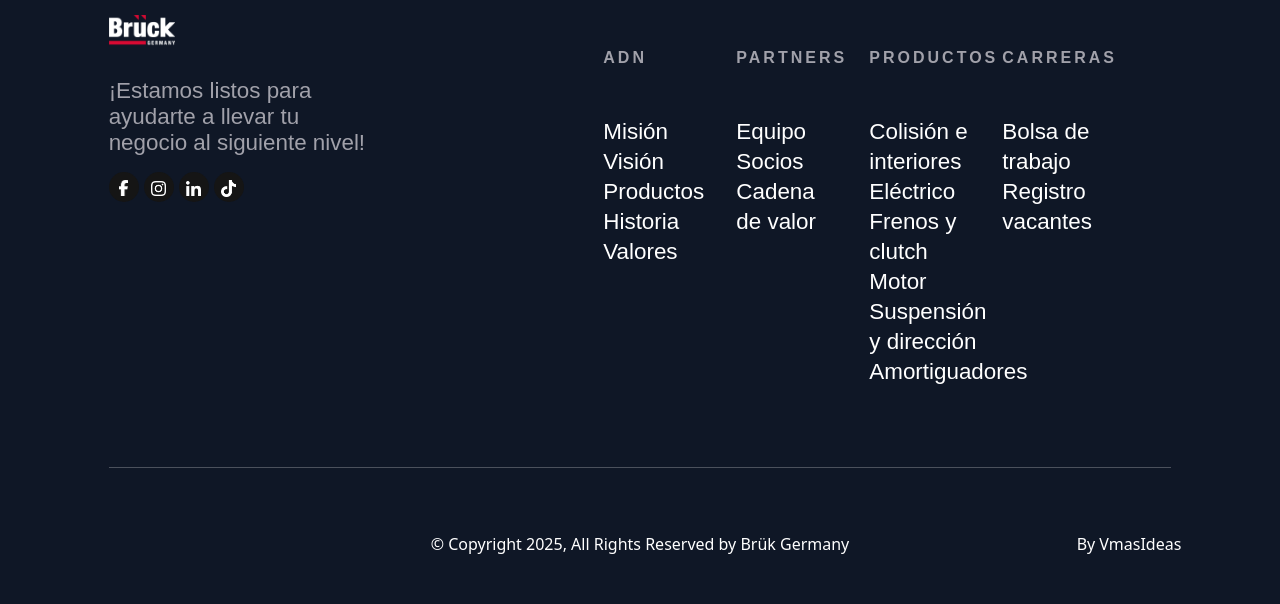
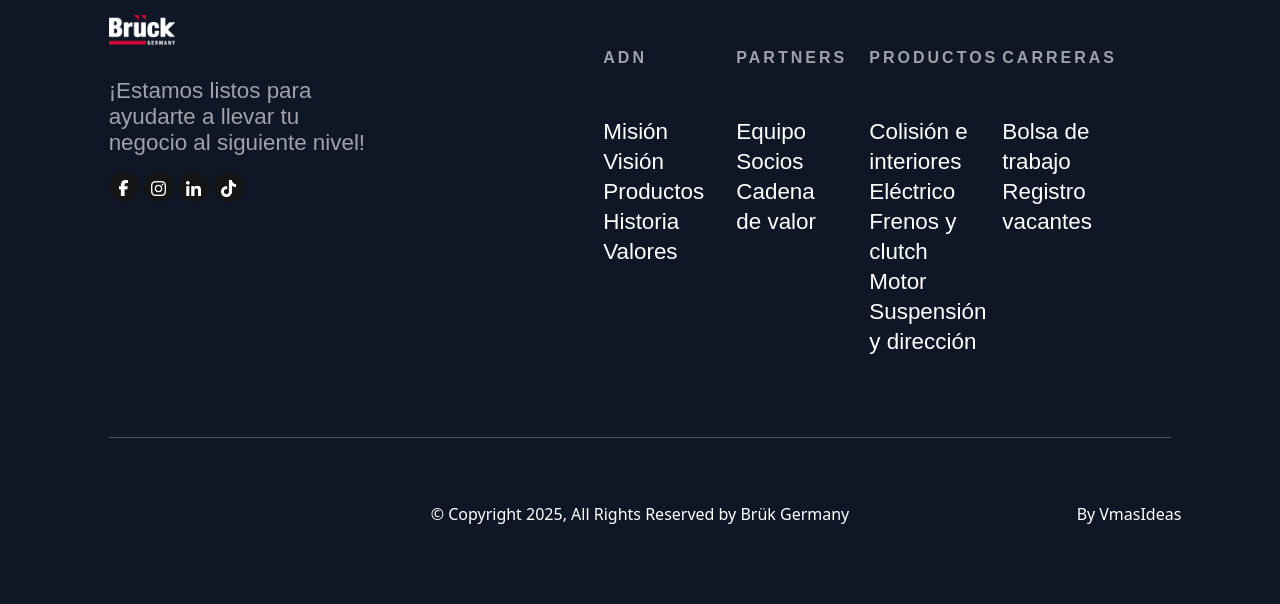
Before and after one commit to BryanPPichon/BruckGermany, a PHP site: page /products.php in a window 1280 px wide. Shown: the part 801-1405 px from the top of the page. After the commit the page ends 1325 px from the top, so only its background shows below. Run offline with PHP 8.4, Linux system fonts and the light colour scheme; some libraries are stand-ins or nearby versions; some web fonts are replaced; grey boxes are pictures that could not be loaded.

Commit message:
Link Amortiguador
Se suprime link de amortiguador

```diff
--- a/footer.php
+++ b/footer.php
@@ -95,9 +95,9 @@
                     <div class="">
                         <a class="" href="products.php#slide-5">Suspensión y dirección</a>
                     </div>
-                    <div class="">
+                    <!-- <div class="">
                         <a class="" href="products.php#slide-6">Amortiguadores </a>
-                    </div>
+                    </div> -->
                 </div>
 
                 <!--CUARTA COLUMNA-->
--- a/index.html
+++ b/index.html
@@ -467,9 +467,9 @@
                         <div class="">
                             <a class="" href="products.html#slide-5">Suspensión y dirección</a>
                         </div>
-                        <div class="">
+                        <!-- <div class="">
                             <a class="" href="products.html#slide-6">Amortiguadores </a>
-                        </div>
+                        </div> -->
                     </div>
 
                     <!--CUARTA COLUMNA-->
```
